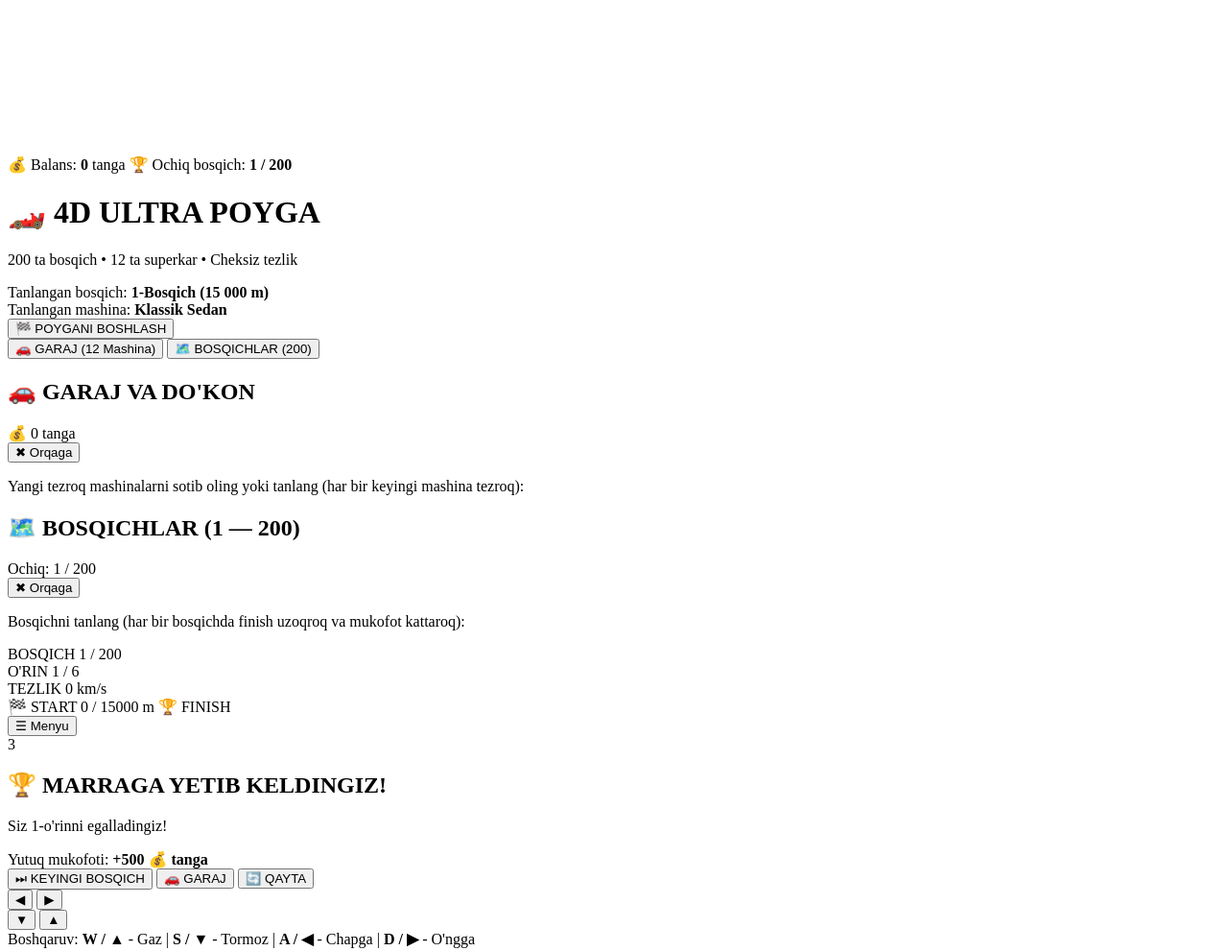
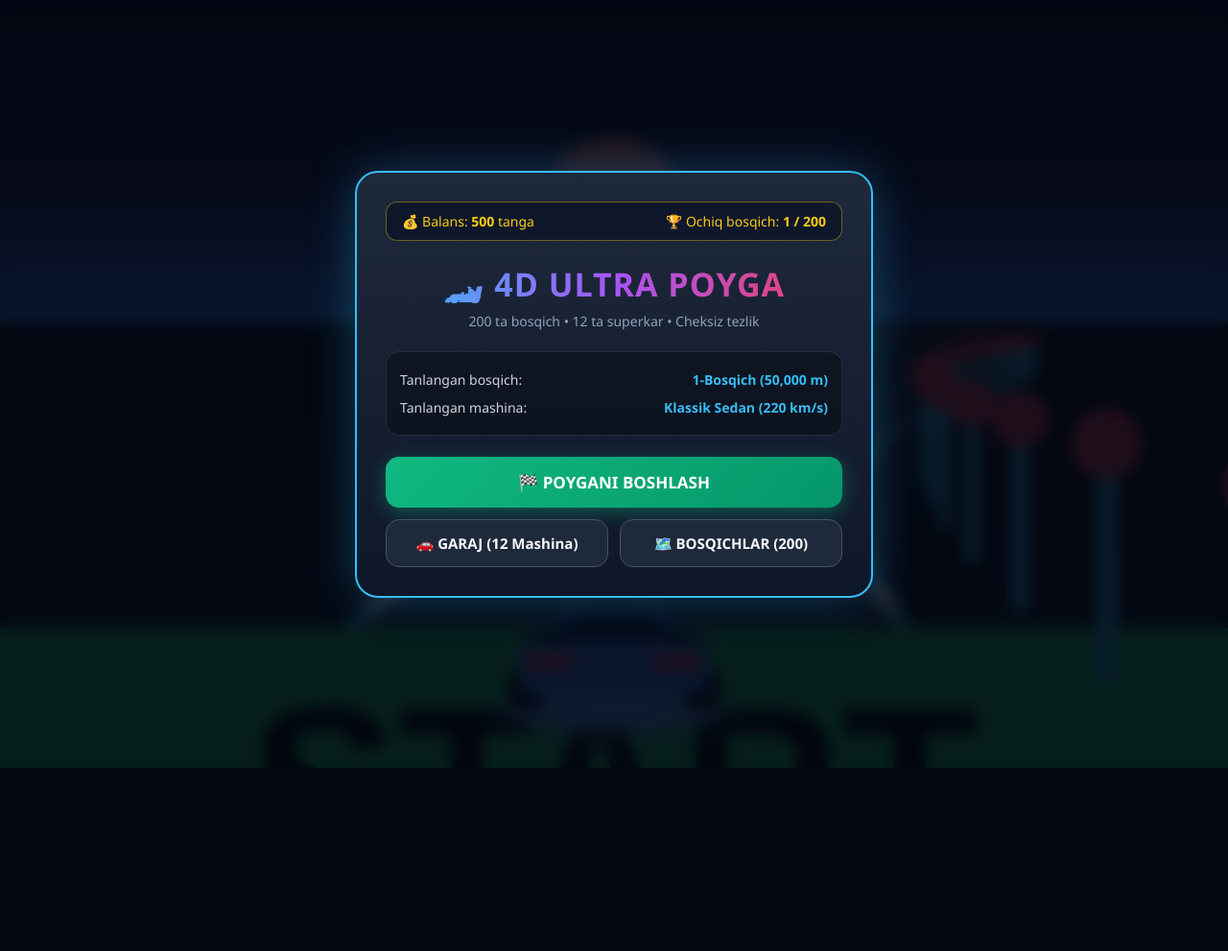
Before and after one commit to hayitovsobir-rgb/oyin111, a plain HTML site: page index.html in a window 1280 px wide. Shown: the whole page at 96% size. After the commit the page ends 800 px from the top, so only its background shows below. Drawn offline with Linux system fonts and the light colour scheme; animation ran at ten frames a second.

Commit message:
Refactor index.html and update stylesheet reference
Updated the stylesheet link and modified the HTML structure.

```diff
--- a/index.html
+++ b/index.html
@@ -4,7 +4,7 @@
     <meta charset="UTF-8">
     <meta name="viewport" content="width=device-width, initial-scale=1.0, maximum-scale=1.0, user-scalable=no">
     <title>4D Ultra Poyga — 200 Bosqich (Offline)</title>
-    <link rel="stylesheet" href="./asdfghjk.css">
+    <link rel="stylesheet" href="./style.css">
 </head>
 <body>
 
@@ -140,6 +140,6 @@
         Boshqaruv: <b>W / ▲</b> - Gaz | <b>S / ▼</b> - Tormoz | <b>A / ◀</b> - Chapga | <b>D / ▶</b> - O'ngga
     </div>
 
-    <script src="./qwertyu.js"></script>
+    <script src="./script.js"></script>
 </body>
 </html>
```
